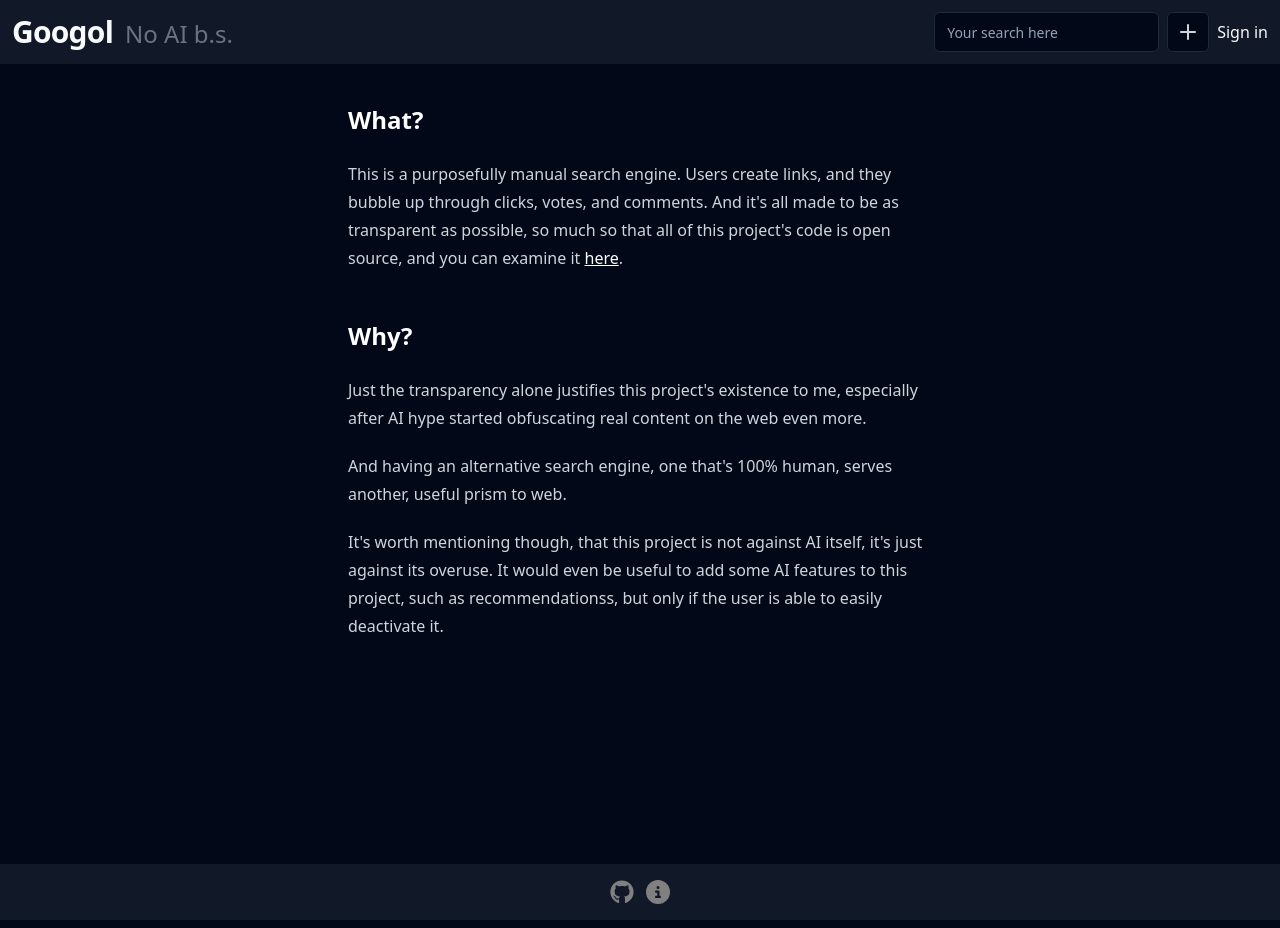
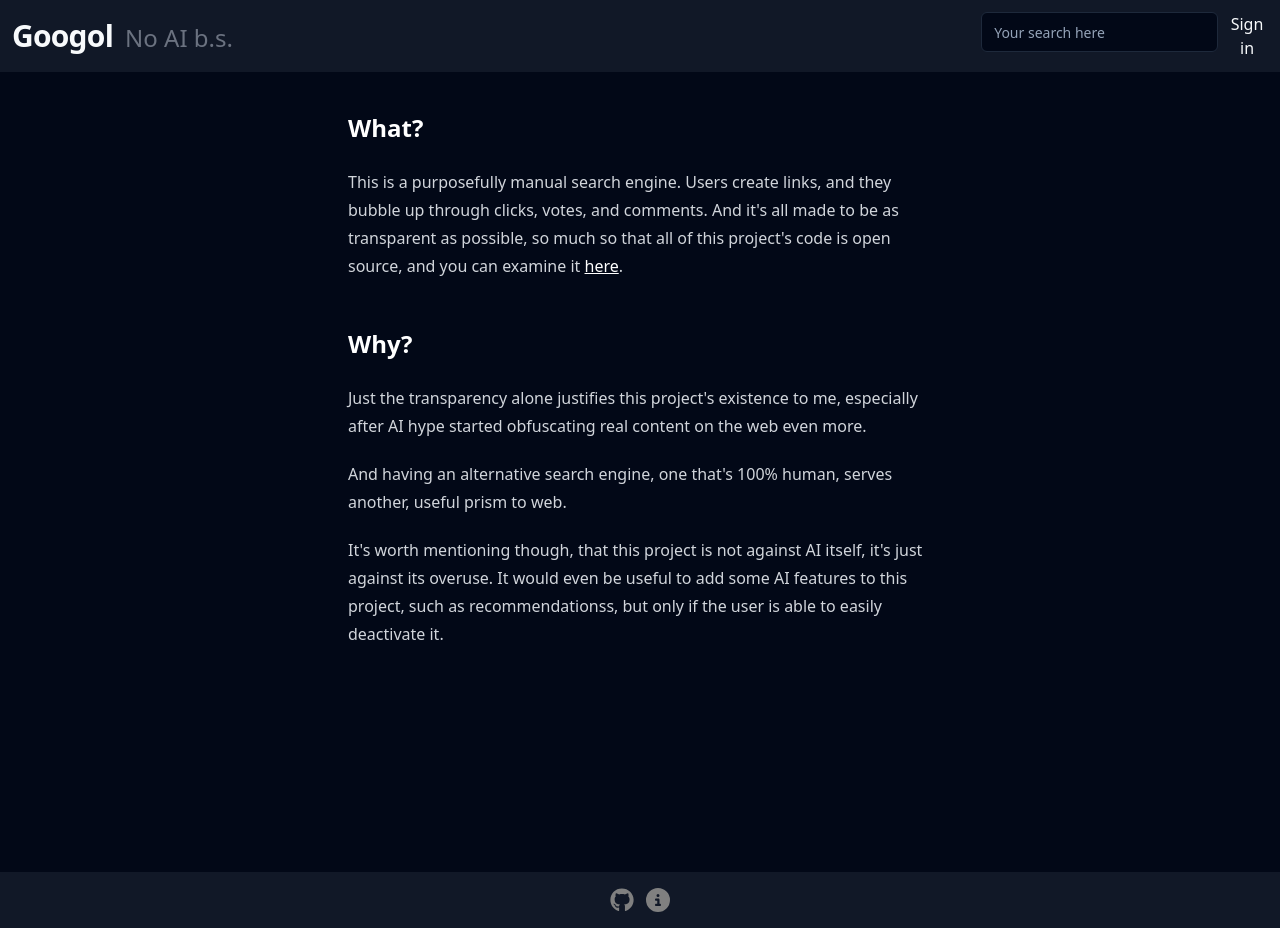
Before and after one commit to psygo/googol, a Next.js app: page /about in a window 1280 px wide. Built offline with nearby package versions, Linux system fonts and the light colour scheme; no server answers.

Commit message:
improvements to the topnav

```diff
--- a/src/components/TopNav/SearchBar.tsx
+++ b/src/components/TopNav/SearchBar.tsx
@@ -54,7 +54,7 @@ export function SearchBar() {
     <Form {...searchForm}>
       <form
         onChange={onSearchChange}
-        className="w-[40vw] max-w-[225px]"
+        className="w-full"
       >
         <FormField
           control={searchForm.control}
--- a/src/components/TopNav/TopNav.tsx
+++ b/src/components/TopNav/TopNav.tsx
@@ -9,10 +9,11 @@ import {
 
 import { CreateLinkDialog } from "./CreateLinkDialog"
 import { SearchBar } from "./SearchBar"
+import { Button } from "../common/shad/button"
 
 export function TopNav() {
   return (
-    <nav className="flex items-center justify-between bg-gray-900 px-3 py-3">
+    <nav className="flex items-center justify-between gap-2 bg-gray-900 px-3 py-3">
       <LeftNav />
       <RightNav />
     </nav>
@@ -26,7 +27,7 @@ function LeftNav() {
         <h1 className="text-3xl font-bold tracking-tight">
           Googol
         </h1>
-        <h2 className="text-2xl text-gray-500">
+        <h2 className="hidden text-2xl text-gray-500 md:block">
           No AI b.s.
         </h2>
       </Link>
@@ -38,7 +39,9 @@ function RightNav() {
   return (
     <div className="flex gap-2">
       <SearchBar />
-      <CreateLinkDialog />
+      <SignedIn>
+        <CreateLinkDialog />
+      </SignedIn>
       <UserButton />
     </div>
   )
@@ -48,7 +51,13 @@ function UserButton() {
   return (
     <>
       <SignedOut>
-        <SignInButton />
+        <Button
+          asChild
+          className="p-1 px-2"
+          variant="secondary"
+        >
+          <SignInButton />
+        </Button>
       </SignedOut>
       <SignedIn>
         <ClerkUserButton />
--- a/src/server/actions/Links/get_links.ts
+++ b/src/server/actions/Links/get_links.ts
@@ -14,8 +14,6 @@ import "@utils/array"
 import { type NanoId } from "@types"
 
 import { clicks, db, links, votes } from "@db"
-
-import { currentUser } from "@clerk/nextjs/server"
 
 const userDistinctVotes = db
   .selectDistinctOn([votes.voterId, votes.linkId], {
@@ -59,12 +57,10 @@ const linksQuery = db
   )
   .leftJoin(clicks, eq(links.nanoId, clicks.linkId))
   .groupBy(links.id)
+  .orderBy(desc(links.createdAt))
 
 export async function getLinks(search = "") {
   try {
-    const user = await currentUser()
-    if (!user) return
-
     let allLinksQuery = linksQuery
 
     if (search !== "") {
```
Also changed, not shown: 1 other file (tests, documents, lock files or other folders). Lines whose indentation alone changed are shown as unchanged.
